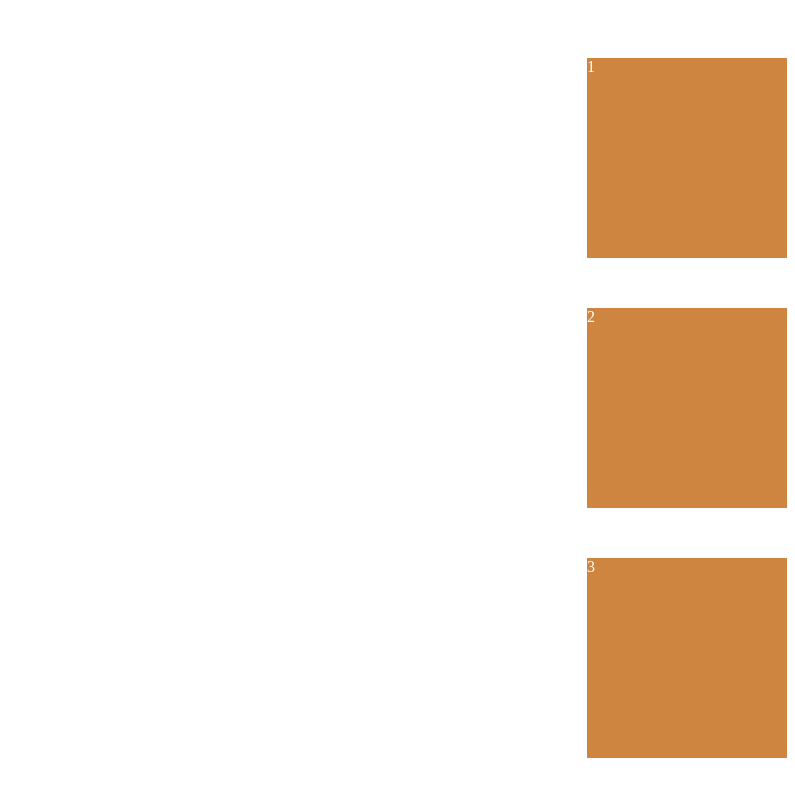
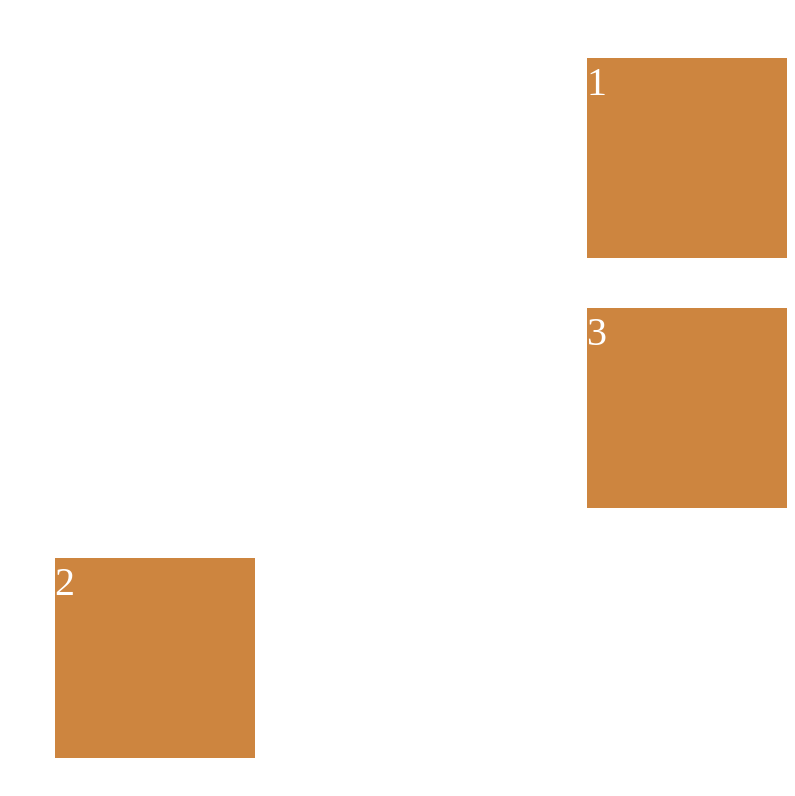
Before and after one commit to UnhappyDogChew/nomadcoder-scss-masterclass, a website: page index.html in a window 1280 px wide. Shown: the whole page, without its empty margins (485-1280 px from the left). Drawn offline with Linux system fonts and the light colour scheme.

Commit message:
lesson#1.4

```diff
--- a/index.html
+++ b/index.html
@@ -4,9 +4,9 @@
     <title>(S)CSS Masterclass</title>
     <link href="styles/styles.css" rel="stylesheet" />
   </head>
-  <body class="wrapper">
-    <div class="box">1</div>
-    <div class="box">2</div>
-    <div class="box">3</div>
+  <body class="father">
+    <div class="child">1</div>
+    <div class="child">2</div>
+    <div class="child">3</div>
   </body>
 </html>
--- a/styles/styles.css
+++ b/styles/styles.css
@@ -1,4 +1,4 @@
-.wrapper {
+.father {
   /*
   lesson #1.1
 
@@ -29,7 +29,7 @@
   flex-direction: column;
 }
 
-.box {
+.child {
   /*
   lesson #1.0
 
@@ -42,4 +42,19 @@
   height: 200px;
   background: peru;
   color: white;
+  font-size: 40px;
 }
+
+.child:nth-child(2) {
+  /*
+  lesson #1.4
+
+  align-self 속성을 이용하면 flexbox 안의 개별 자식들의 교차축 위치를 설정할 수 있다.
+
+  order 속성을 이용하면 자식의 정렬 순서를 바꿀 수 있다. 기본깂은 0이고 숫자가 커질수록 뒤에 위치한다.
+  order 속성에 주는 숫자가 몇 번째 인덱스인지를 알려주는것은 아니다. 기본적으로 모든 자식들은 order 속성이 0으로
+  설정되어 있다.
+  */
+  align-self: center;
+  order: 1;
+}
```
